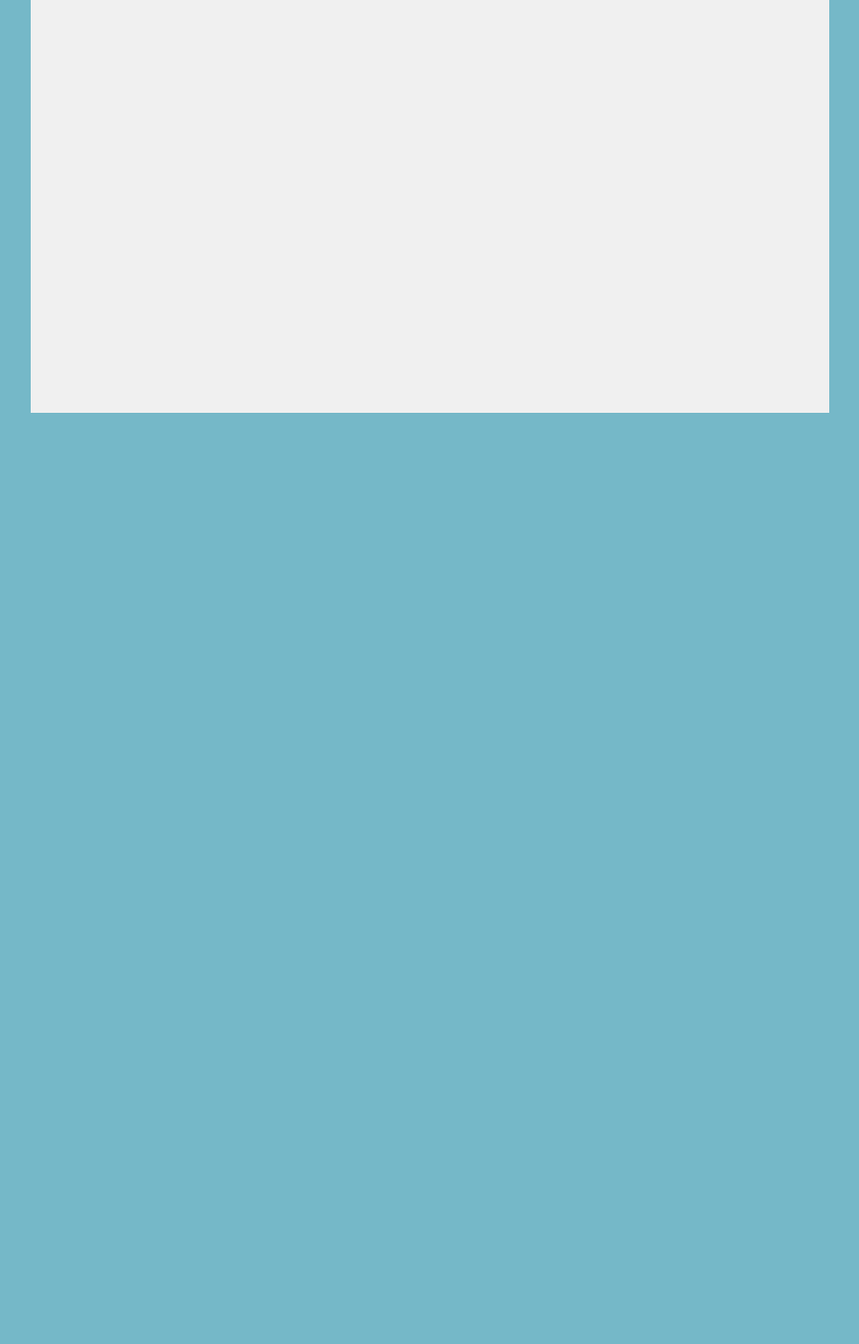
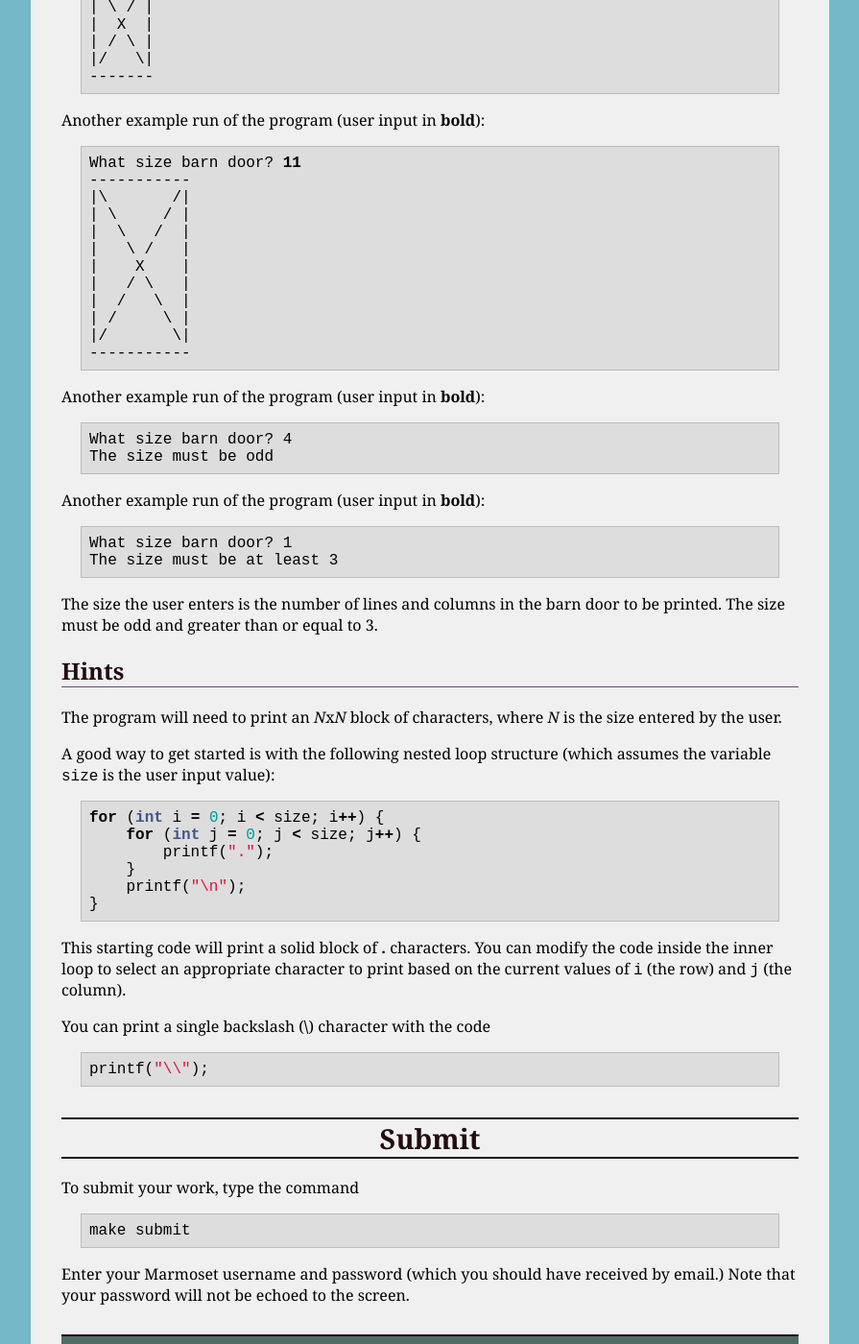
Before and after one commit to ycpcs/cs101-spring2017, a Jekyll site: the page built from labs/lab11.md, in a window 1280 px wide and 1400 px high, scrolled down 970 px. Shown: the whole window at 96% size, without its empty margins (192-1087 px from the left). Built offline with Jekyll 4.4.1, drawn with Linux system fonts in a browser that asks for light colours; some of the changed text lies outside the part shown.

Commit message:
lab 11 (barn door)

````diff
--- a/labs/lab11.md
+++ b/labs/lab11.md
@@ -1,6 +1,119 @@
 ---
 layout: default
-title: "Lab 11: Combining loops and decisions"
+title: "Lab 11: Barn Door"
 ---
 
-Coming soon.
+# Getting started
+
+Refer to [Lab 1](lab01.html) if you need a reminder about how to start **Cygwin Terminal** or **Notepad++**.
+
+Start by downloading [CS101\_Lab11.zip](CS101_Lab11.zip), saving it in the directory **H:\\CS101**.
+
+Start a **Cygwin Terminal** and run the following commands:
+
+    cd h:
+    cd CS101
+    unzip CS101_Lab11.zip
+    cd CS101_Lab11
+
+Using **Notepad++**, open the file
+
+> **H:\\CS101\\CS101\_Lab11\\BarnDoor.cpp**
+
+# Design notes
+
+In your design sketch, specify how the program will determine the conditions under which each kind of text character in the barn door will be printed, depending on the row and column.  See the suggested nested loop structure in the Hints section.
+
+# Your task
+
+Your task is to design and implement a program to print a "barn door" using text characters.
+
+Here is an example run of the program (user input in **bold**):
+
+<pre>
+What size barn door? <b>3</b>
+---
+|X|
+---
+</pre>
+
+Another example run of the program (user input in **bold**):
+
+<pre>
+What size barn door? <b>7</b>
+-------
+|\   /|
+| \ / |
+|  X  |
+| / \ |
+|/   \|
+-------
+</pre>
+
+Another example run of the program (user input in **bold**):
+
+<pre>
+What size barn door? <b>11</b>
+-----------
+|\       /|
+| \     / |
+|  \   /  |
+|   \ /   |
+|    X    |
+|   / \   |
+|  /   \  |
+| /     \ |
+|/       \|
+-----------
+</pre>
+
+Another example run of the program (user input in **bold**):
+
+<pre>
+What size barn door? 4
+The size must be odd
+</pre>
+
+Another example run of the program (user input in **bold**):
+
+<pre>
+What size barn door? 1
+The size must be at least 3
+</pre>
+
+The size the user enters is the number of lines and columns in the barn door to be printed.  The size must be odd and greater than or equal to 3.
+
+## Hints
+
+The program will need to print an *N*x*N* block of characters, where *N* is the size entered by the user.
+
+A good way to get started is with the following nested loop structure (which assumes the variable `size` is the user input value):
+
+```c
+for (int i = 0; i < size; i++) {
+    for (int j = 0; j < size; j++) {
+        printf(".");
+    }
+    printf("\n");
+}
+```
+
+This starting code will print a solid block of **.** characters.  You can modify the code inside the inner loop to select an appropriate character to print based on the current values of `i` (the row) and `j` (the column).
+
+You can print a single backslash (**\\**) character with the code
+
+```c
+printf("\\");
+```
+
+# Submit
+
+To submit your work, type the command
+
+    make submit
+
+Enter your Marmoset username and password (which you should have received by email.) Note that your password will not be echoed to the screen.
+
+<!-- vim:set wrap: ­-->
+<!-- vim:set linebreak: -->
+<!-- vim:set nolist: -->
````
Also changed, not shown: labs/index.md (+1 -1 lines), 1 other file.
